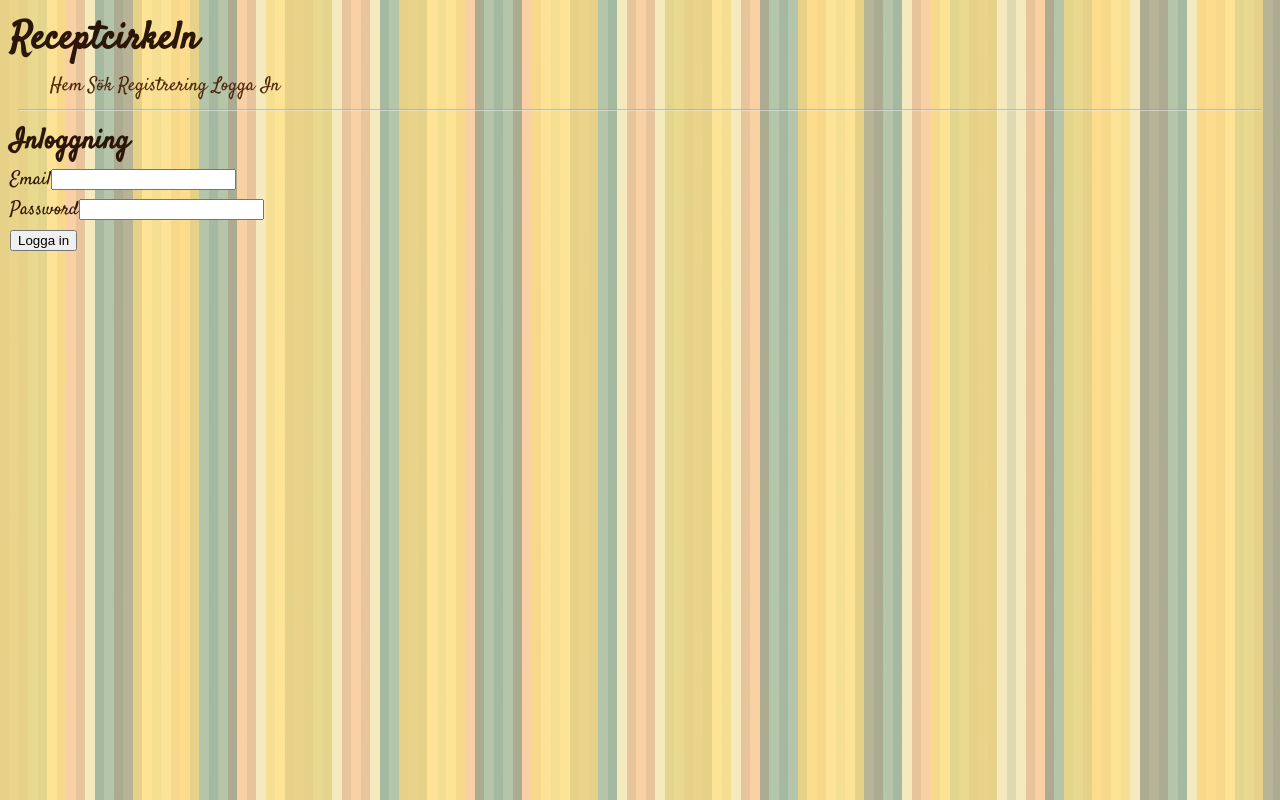
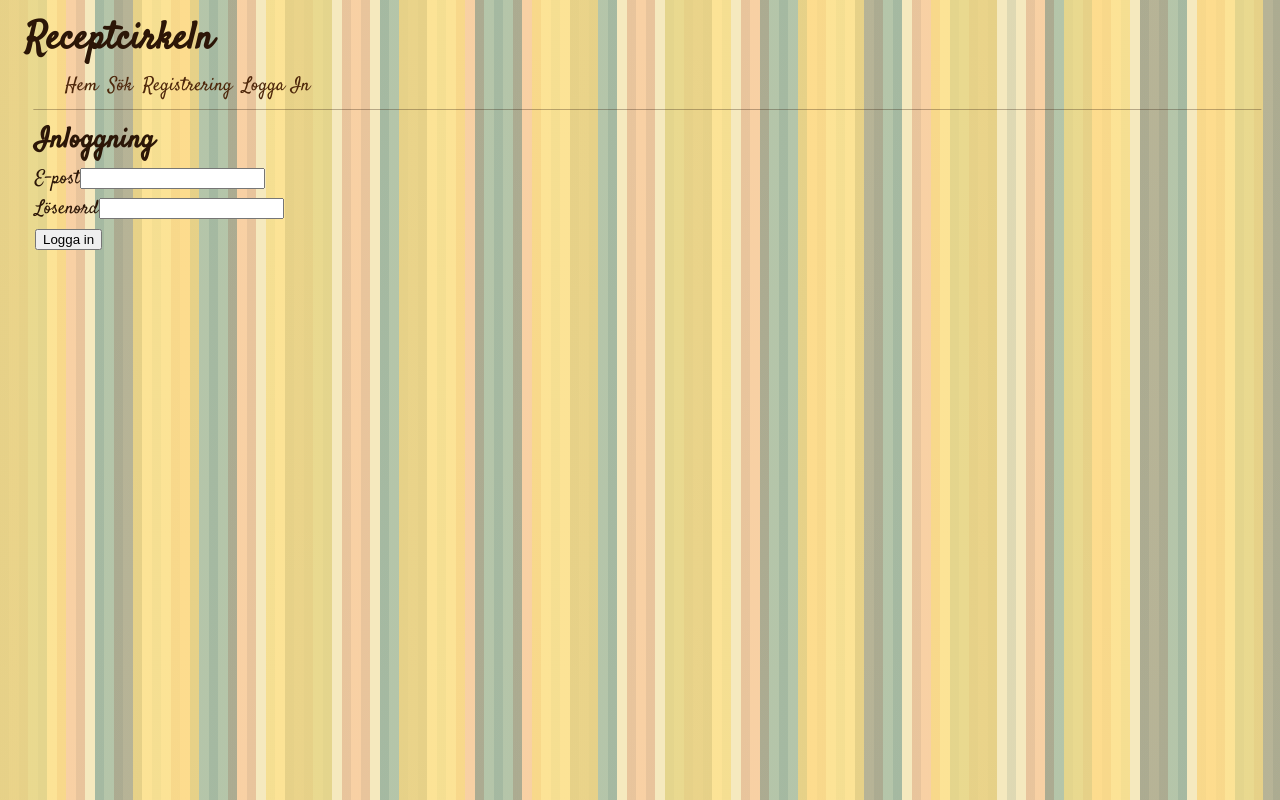
Before and after one commit to erax83/u11-fullstack-nuxt, a Nuxt app: page /user/login in a window 1280 px wide. Built offline with nearby package versions, Linux system fonts and the light colour scheme; no server answers.

Commit message:
add more styling

```diff
--- a/layouts/default.vue
+++ b/layouts/default.vue
@@ -123,9 +123,11 @@ main {
 }
 
 hr {
-  color: black;
+  border-top: 1px rgb(44, 22, 7) ;
+  border-bottom: 1px solid rgb(44, 22, 7) ;
+  /* color: black; */
   margin: 8px;
-  opacity: 50%;
+  opacity: 30%;
 }
 
 li {
@@ -137,7 +139,16 @@ li:hover {
 }
 
 nav li {
-  margin-right: 5px;
+  margin-right: 10px;
+}
+
+ul li::hover {
+  content: "\2022";  /* Add content: \2022 is the CSS Code/unicode for a bullet */
+  color: red; /* Change the color */
+  font-weight: bold; /* If you want it to be bold */
+  display: inline-block; /* Needed to add space between the bullet and the text */
+  width: 1em; /* Also needed for space (tweak if needed) */
+  margin-left: -1em; /* Also needed for space (tweak if needed) */
 }
 
 .menu-link {
@@ -187,7 +198,7 @@ nuxt-link {
   }
 
   .recepie-list {
-    height: 100px;
+    height: 150px;
     width: 100%;
     overflow: hidden;
     overflow-y: scroll;
@@ -197,6 +208,7 @@ nuxt-link {
 @media only screen and (min-width: 301px) {
   body {
     font-size: 16px;
+    padding: 10px;
   }
 
   nav li {
@@ -211,10 +223,18 @@ nuxt-link {
   }
 }
 
-@media only screen and (min-width: 400px) {
+@media only screen and (min-width: 450px) {
   body {
     font-size: 18px;
     padding: 10px;
+  }
+
+  header {
+    padding-left: 10px;
+  }
+
+  main {
+    padding-left: 20px;
   }
 
   nav li {
@@ -235,6 +255,14 @@ nuxt-link {
     padding: 10px;
   }
 
+  header {
+    padding-left: 15px;
+  }
+
+  main {
+    padding-left: 25px;
+  }
+
   nav li {
     display: inline;
   }
--- a/pages/index.vue
+++ b/pages/index.vue
@@ -7,6 +7,7 @@
         samtidigt ta del av den ständigt växande receptsamlingen som skapas av
         Receptcirkelns medlemmar.
       </p>
+      <br>
     </div>
 
     <div class="box-two">
@@ -114,7 +115,7 @@ export default {
   }
 }
 
-@media only screen and (min-width: 500px) {
+@media only screen and (min-width: 600px) {
   .box-wrapper {
     display: grid;
     grid-template-columns: 1fr 1fr 1fr 1fr 1fr;
@@ -151,7 +152,7 @@ export default {
 
   .box-one {
     grid-column-start: 1;
-    grid-column-end: 6;
+    grid-column-end: 7;
     grid-row-start: 1;
   }
 
@@ -163,7 +164,7 @@ export default {
 
   .box-three {
     grid-column-start: 5;
-    grid-column-end: 13;
+    grid-column-end: 12;
     grid-row-start: 2;
   }
 }
@@ -190,7 +191,7 @@ export default {
 
   .box-three {
     grid-column-start: 4;
-    grid-column-end: 13;
+    grid-column-end: 12;
     grid-row-start: 2;
   }
 }
--- a/pages/recepie/search.vue
+++ b/pages/recepie/search.vue
@@ -1,8 +1,9 @@
 <template>
   <div class="box-wrapper">
-    <div class="box-one">
+    <div class="box box-one">
       <h2>Sök recept</h2>
       <input type="text" v-model="searchWord" v-on:input="search" />
+      <br>
       <!-- <div v-if="recepies.length"> -->
       <!-- <nuxt-link
           class="list-group-item list-group-item-action"
@@ -25,7 +26,7 @@
     </div>
 
     <div
-      class="recepie-list box-two"
+      class="recepie-list box box-two"
       v-if="
         testRecepies != null && this.searchWord != '' && this.searchWord != ' '
       "
@@ -49,7 +50,7 @@
     <!-- <div v-else>
       Inga recept hittade.
     </div> -->
-    <div class="box-three" v-if="this.currentRecepie != null">
+    <div class="box box-three" v-if="this.currentRecepie != null">
       <Recepie :currentRecepie="this.currentRecepie" />
     </div>
   </div>
@@ -192,7 +193,7 @@ export default {
   }
 }
 
-@media only screen and (min-width: 500px) {
+@media only screen and (min-width: 600px) {
   .box-wrapper {
     display: grid;
     grid-template-columns: 1fr 1fr 1fr 1fr 1fr;
@@ -242,7 +243,7 @@ export default {
 
   .box-three {
     grid-column-start: 5;
-    grid-column-end: 13;
+    grid-column-end: 12;
     grid-row-start: 2;
   }
 }
@@ -269,7 +270,7 @@ export default {
 
   .box-three {
     grid-column-start: 4;
-    grid-column-end: 13;
+    grid-column-end: 12;
     grid-row-start: 2;
   }
 }
--- a/pages/user/login.vue
+++ b/pages/user/login.vue
@@ -11,7 +11,7 @@
     >
       <h2>Inloggning</h2>
       <div>
-        <label for="">Email</label>
+        <label for="">E-post</label>
         <input
           type="text"
           class="form-control"
@@ -24,7 +24,7 @@
       </div>
 
       <div class="form-group">
-        <label for="">Password</label>
+        <label for="">Lösenord</label>
         <input
           type="password"
           class="form-control"
--- a/pages/user/logout.vue
+++ b/pages/user/logout.vue
@@ -1,6 +1,5 @@
 <template>
   <div>
-    <h2>Utloggning</h2>
     <p>Du är utloggad</p>
   </div>
 </template>
--- a/pages/user/myAccount.vue
+++ b/pages/user/myAccount.vue
@@ -1,7 +1,7 @@
 <template>
   <div class="box-wrapper">
-    <div class="box-one"><h2>Min Sida</h2></div>
-    <div class="box-two">
+    <div class="box box-one"><h2>Min Sida</h2></div>
+    <div class="box box-two">
       <h3>Mina recept:</h3>
       <div class="recepie-list" v-if="recepies.length">
         <!-- <nuxt-link
@@ -33,7 +33,7 @@
       </div>
     </div>
 
-    <div class="box-three" v-if="this.currentRecepie != null">
+    <div class="box box-three" v-if="this.currentRecepie != null">
       <Recepie :currentRecepie="this.currentRecepie" />
     </div>
   </div>
@@ -145,7 +145,7 @@ export default {
   }
 }
 
-@media only screen and (min-width: 500px) {
+@media only screen and (min-width: 600px) {
   .box-wrapper {
     display: grid;
     grid-template-columns: 1fr 1fr 1fr 1fr 1fr;
@@ -194,7 +194,7 @@ export default {
 
   .box-three {
     grid-column-start: 5;
-    grid-column-end: 13;
+    grid-column-end: 12;
     grid-row-start: 2;
   }
 }
@@ -221,7 +221,7 @@ export default {
 
   .box-three {
     grid-column-start: 4;
-    grid-column-end: 13;
+    grid-column-end: 12;
     grid-row-start: 2;
   }
 }
```
